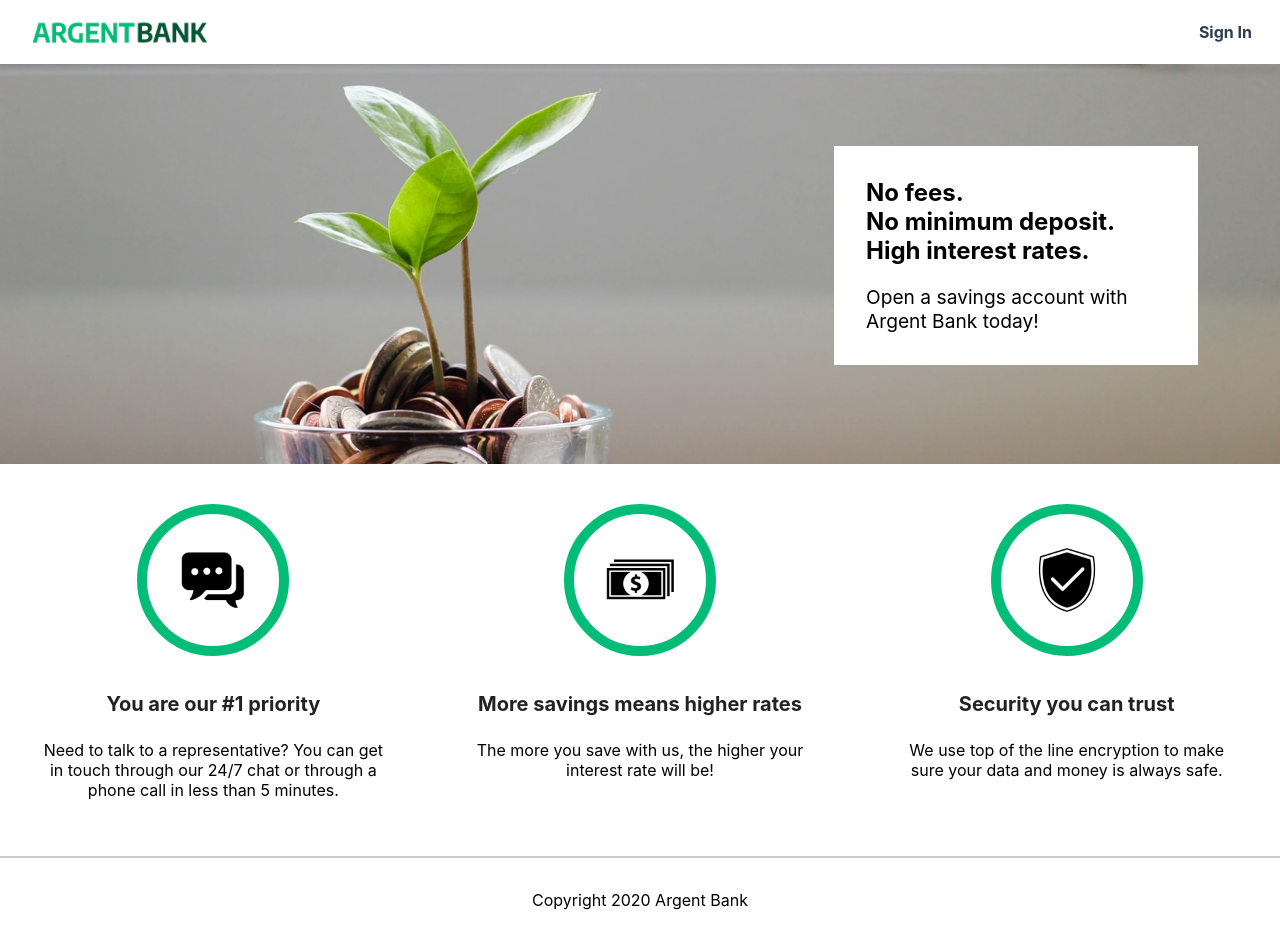
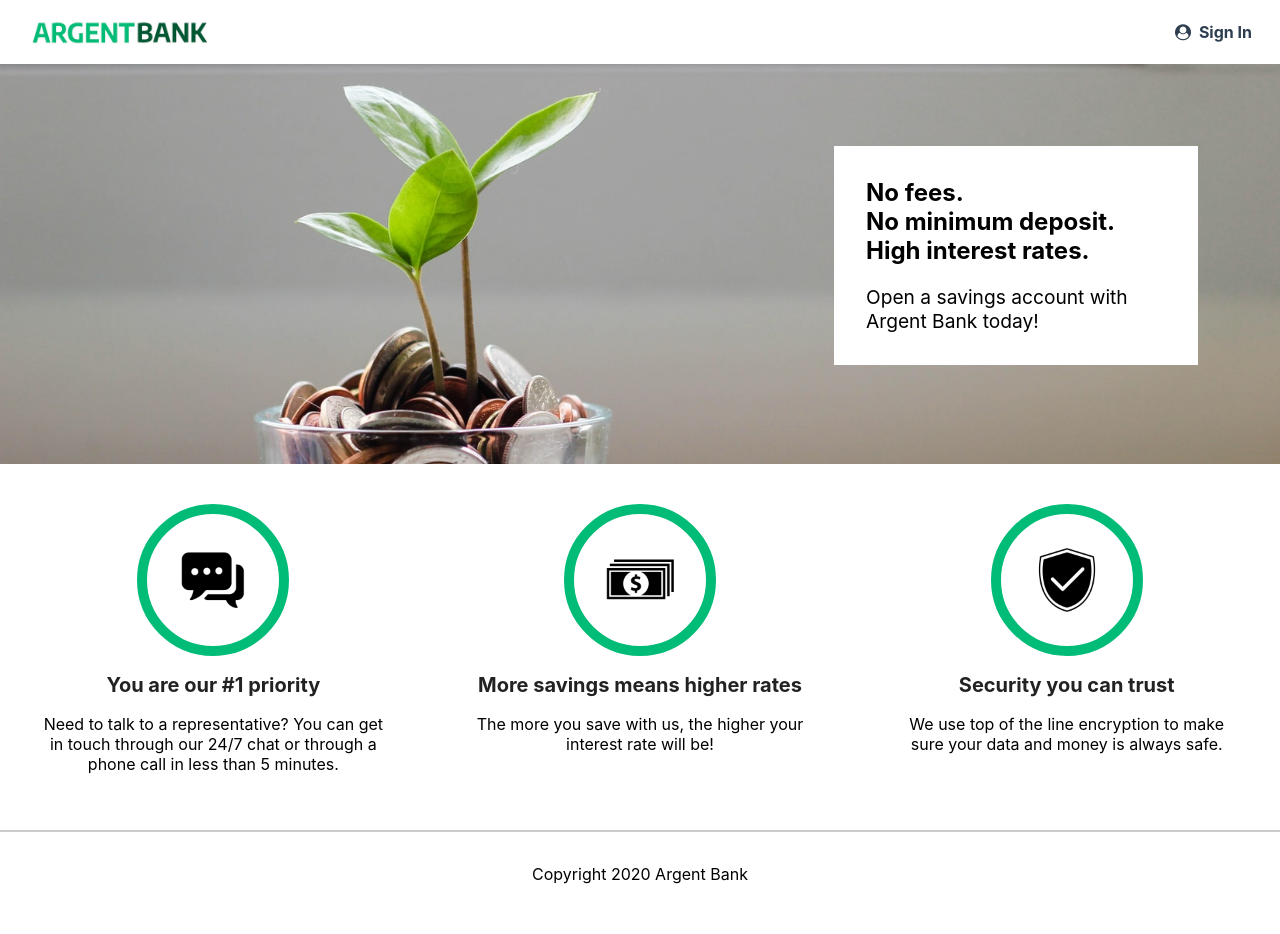
Before and after one commit to Samisateurr/Argent-Bank-Samuel, a React (Create React App) app: page / in a window 1280 px wide. After the commit the page ends 908 px from the top, so only its background shows below. Built offline with nearby package versions, Linux system fonts and the light colour scheme.

Commit message:
feat : ajout icone dans nav

```diff
--- a/package.json
+++ b/package.json
@@ -6,6 +6,7 @@
     "@testing-library/jest-dom": "^5.17.0",
     "@testing-library/react": "^13.4.0",
     "@testing-library/user-event": "^13.5.0",
+    "font-awesome": "^4.7.0",
     "react": "^18.3.1",
     "react-dom": "^18.3.1",
     "react-scripts": "5.0.1",
--- a/src/App.js
+++ b/src/App.js
@@ -7,6 +7,7 @@ import Footer from './components/layout/Footer/Footer';
 import chatIcon from './assets/images/icon-chat.png';
 import moneyIcon from './assets/images/icon-money.png';
 import securityIcon from './assets/images/icon-security.png';
+import 'font-awesome/css/font-awesome.min.css';
 
 function App() {
   return (
--- a/src/components/common/Feature/Feature.scss
+++ b/src/components/common/Feature/Feature.scss
@@ -41,7 +41,7 @@
         color: #222;
         font-size: 1.25rem;
         font-weight: bold;
-        margin-bottom: 0.5rem;
+        margin: 1px 0px 1px 0px;
     }
 
     p {
--- /dev/null
+++ b/src/components/common/Icon/Icon.jsx
@@ -0,0 +1,13 @@
+import React from 'react';
+import PropTypes from 'prop-types';
+import './Icon.scss';
+
+function Icon({ name }) {
+  return <i className={`fa fa-${name}`} aria-hidden="true"></i>;
+}
+
+Icon.propTypes = {
+  name: PropTypes.string.isRequired,
+};
+
+export default Icon;
--- /dev/null
+++ b/src/components/common/Icon/Icon.scss
@@ -0,0 +1,3 @@
+.icon {
+    margin-right: 0.5rem;
+  }
--- a/src/components/layout/Nav/Nav.jsx
+++ b/src/components/layout/Nav/Nav.jsx
@@ -1,5 +1,6 @@
 import React from 'react';
 import logo from '../../../assets/images/argentBankLogo.png';
+import Icon from '../../common/Icon/Icon';
 import '../Nav/Nav.scss'
 
 function Nav() {
@@ -11,7 +12,7 @@ function Nav() {
       </a>
       <div>
         <a className="main-nav-item" href="./sign-in.html">
-          <i className="fa fa-user-circle"></i>
+        <Icon name="user-circle" />
           Sign In
         </a>
       </div>
--- a/src/components/layout/Nav/Nav.scss
+++ b/src/components/layout/Nav/Nav.scss
@@ -23,6 +23,11 @@
       &:hover {
         text-decoration: underline;
       }
+
+      .fa {
+        margin-right: 0.5rem;
+      }
+
     }
 
     .main-nav-logo {
```
Also changed, not shown: 1 other file (tests, documents, lock files or other folders).
